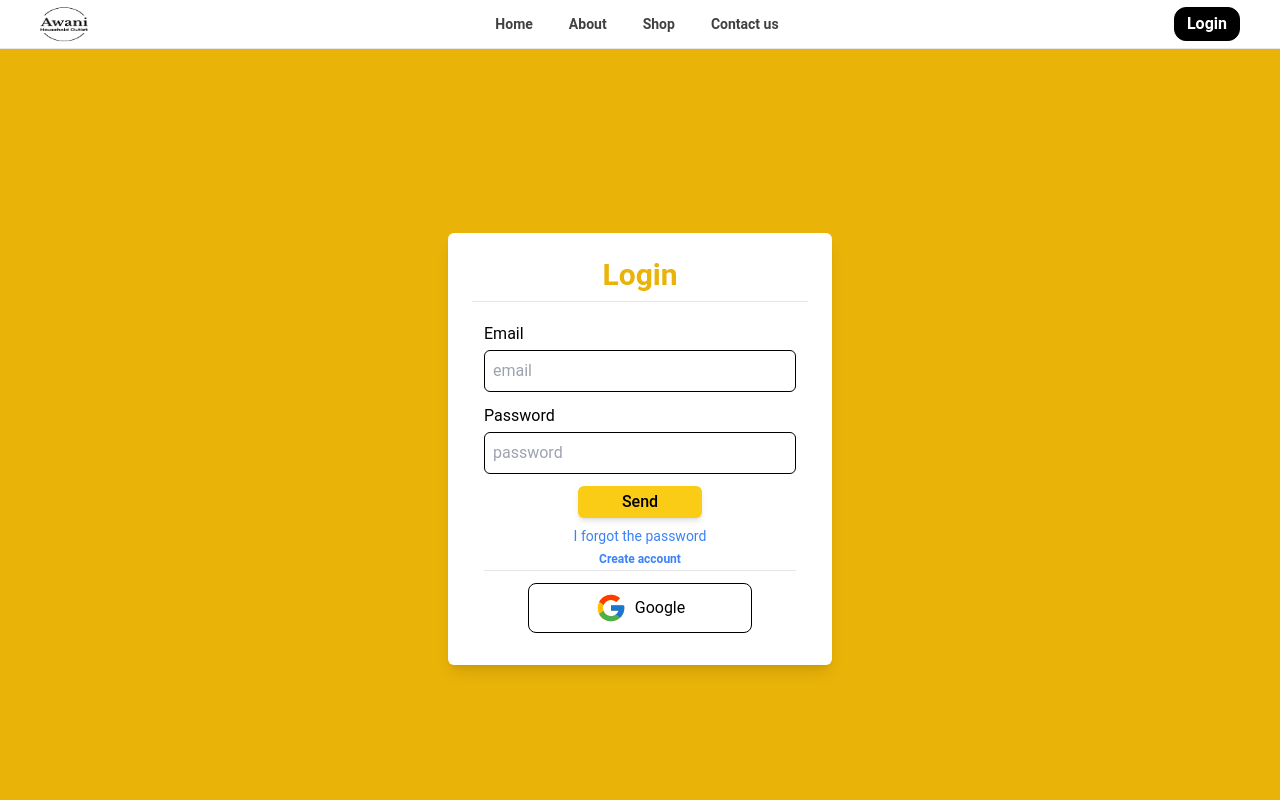
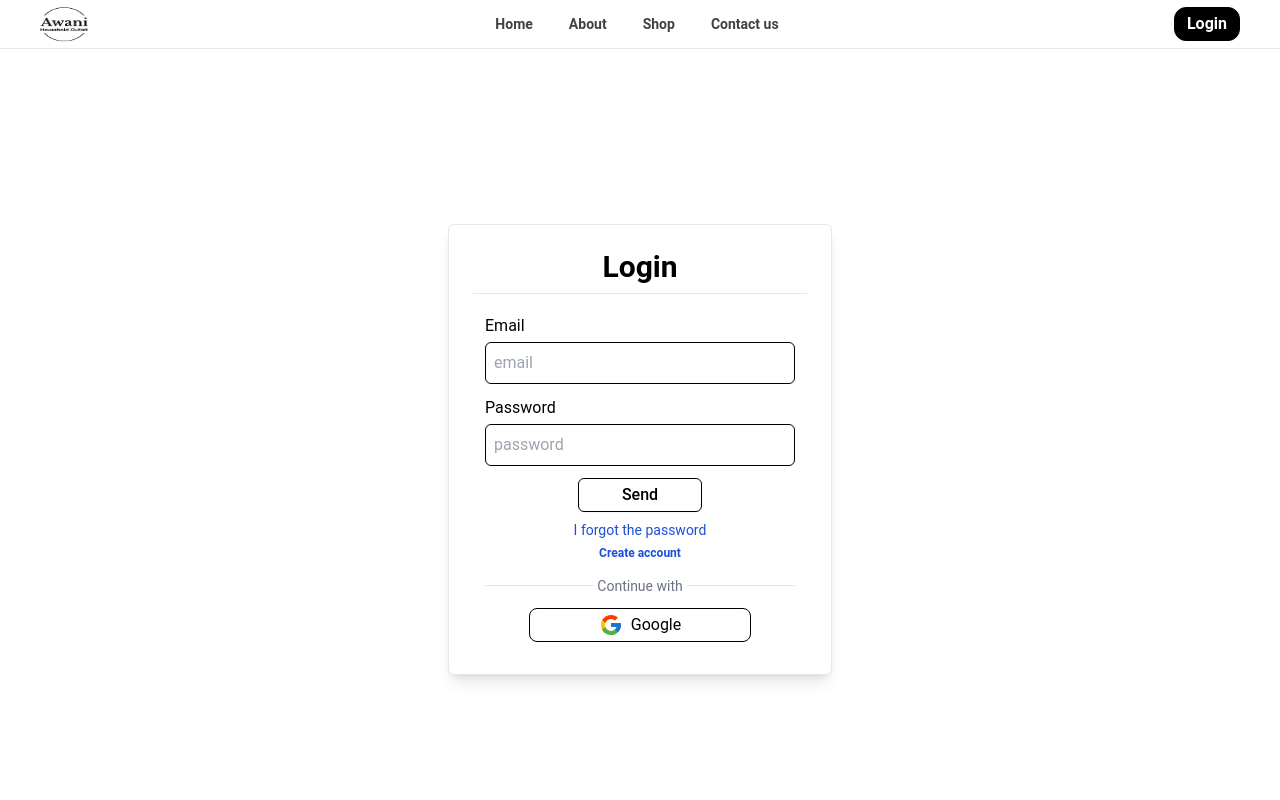
Before and after one commit to yassineaalouch/Awani-web-site, a Next.js app: page /Login in a window 1280 px wide. Shown: the top 800 px of the page. Built offline with nearby package versions, Linux system fonts and the light colour scheme; no server answers.

Commit message:
login form design

```diff
--- a/components/loginform.js
+++ b/components/loginform.js
@@ -63,9 +63,9 @@ import { FcGoogle } from "react-icons/fc";const Loginform = () => {
 
              <>
       <NavBarInterface/>
-      <div className="bg-yellow-500 w-screen h-screen flex justify-center items-center">
-        <div className="w-96 px-3 sm:px-6 pt-6 pb-2 shadow-lg bg-white rounded-md">
-          <h1 className="mb-2 text-3xl text-yellow-500 font-semibold text-center">
+      <div className=" w-screen h-screen flex justify-center items-center">
+        <div className="w-96 px-3 sm:px-6 pt-6 pb-2 shadow-lg bg-white border rounded-md">
+          <h1 className="mb-2 text-3xl text-black font-semibold text-center">
             {registrationSwitch ? 'Create Account' : 'Login'}
           </h1>
           {error && (
@@ -140,7 +140,7 @@ import { FcGoogle } from "react-icons/fc";const Loginform = () => {
               // )
               }
               <div className="w-full text-center">
-                <button type="submit" className="bg-yellow-400 hover:bg-yellow-500 py-1 px-3 rounded-md text-black font-medium shadow-md mt-3 mb-2 w-2/5">Send</button>
+                <button type="submit" className="border-black border-[1px] hover:bg-black hover:text-white transition-all duration-300 py-1 px-3 rounded-md text-black font-medium shadow-sm mt-3 mb-2 w-2/5">Send</button>
               </div>
             </form>
 
@@ -148,26 +148,30 @@ import { FcGoogle } from "react-icons/fc";const Loginform = () => {
               <div className="w-full flex flex-col items-center">
                 {!registrationSwitch && (
                   <Link href={'/forgetPassword'}
-                    className="block p-0 mb-0 w-fit text-blue-500 text-sm">
+                    className="block p-0 mb-0 w-fit text-blue-700 text-sm">
                     <>I forgot the password</>
                   </Link>
                 )}
                 {!registrationSwitch && (
                   <button onClick={() => switchToRegistrationLoginForm(true)} className="block w-fit">
-                    <span className="text-xs text-blue-500 mt-0 font-bold">Create account</span>
+                    <span className="text-xs text-blue-700 mt-0 font-bold">Create account</span>
                   </button>
                 )}
                 {registrationSwitch && (
                   <button onClick={() => switchToRegistrationLoginForm(false)} className="block w-fit">
-                    <span className="text-xs text-blue-500 mt-0 font-bold">Back to login</span>
+                    <span className="text-xs text-blue-700 mt-0 font-bold">Back to login</span>
                   </button>
                 )}
               </div>
             </div>
-            <hr />
+            <div className='flex justify-center items-center mt-3 '>
+              <hr className='w-1/2' />
+              <p className='px-1 text-sm text-nowrap text-gray-500'>Continue with</p>
+              <hr className='w-1/2' />
+            </div>
             <div className="w-full flex justify-center sm:px-11">
-              <button className="bg-white border flex items-center justify-center gap-2 hover:bg-gray-200 w-full border-black p-2 px-4 rounded-lg mt-3" onClick={() => signIn('google')}>
-              <FcGoogle className='size-8'/>Google
+              <button className="bg-white border flex items-center justify-center gap-2 hover:bg-gray-200 w-full border-black p-1 px-4 rounded-lg mt-3" onClick={() => signIn('google')}>
+              <FcGoogle className='size-6'/>Google
               </button>
             </div>
             <br />
```
